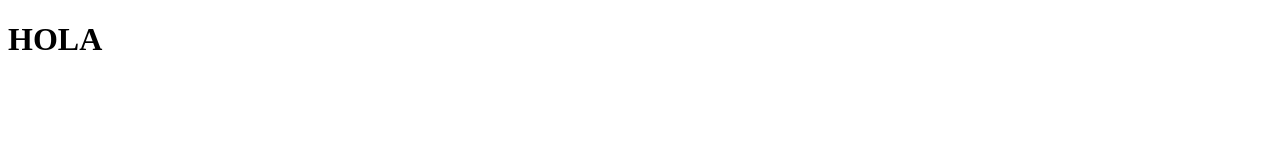
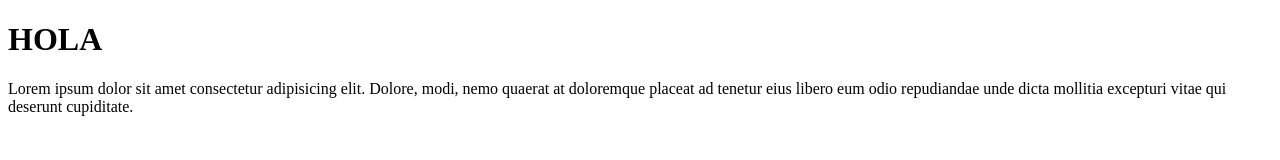
Before and after one commit to diegodog2312/Prueba, a plain HTML site: page index.html in a window 1280 px wide. Drawn offline with Linux system fonts and the light colour scheme.

Commit message:
nuevo parrafo

```diff
--- a/index.html
+++ b/index.html
@@ -8,5 +8,6 @@
 </head>
 <body>
     <h1>HOLA</h1>
+    <p>Lorem ipsum dolor sit amet consectetur adipisicing elit. Dolore, modi, nemo quaerat at doloremque placeat ad tenetur eius libero eum odio repudiandae unde dicta mollitia excepturi vitae qui deserunt cupiditate.</p>
 </body>
 </html>
```
